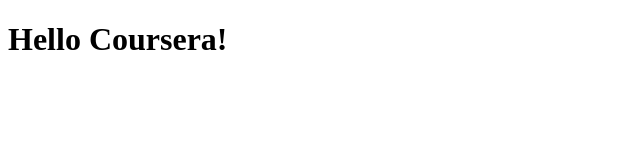
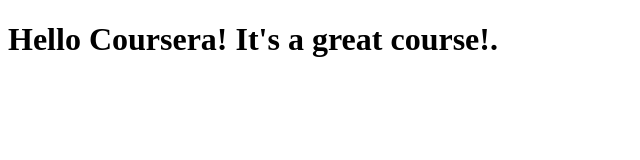
Before and after one commit to TheZenMoosa/coursera-test, a plain HTML site: page site/index.html in a window 1280 px wide. Shown: the whole page, without its empty margins (0-640 px from the left). Drawn offline with Linux system fonts and the light colour scheme.

Commit message:
Small addition to our page content.

```diff
--- a/site/index.html
+++ b/site/index.html
@@ -4,6 +4,6 @@
 	<title>Hello Coursera</title>
 </head>
 <body>
-<h1>Hello Coursera!</h1>
+<h1>Hello Coursera! It's a great course!.</h1>
 </body>
 </html>
```
